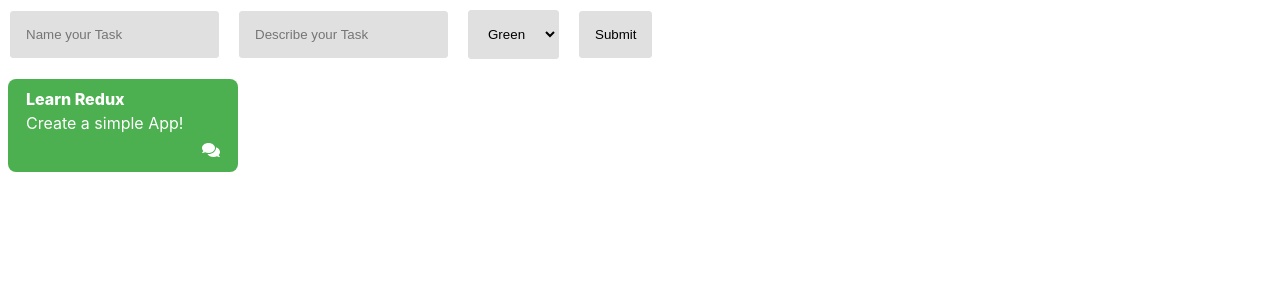
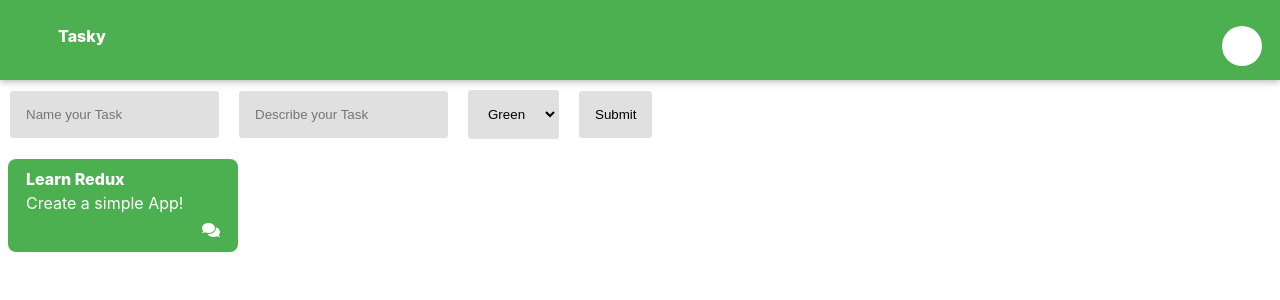
Before and after one commit to cjafet/tasky, a React (Create React App) app: page / in a window 1280 px wide. Shown: the top 300 px of the page. Built offline with nearby package versions, Linux system fonts and the light colour scheme.

Commit message:
Add Menu Component

```diff
--- a/src/App.js
+++ b/src/App.js
@@ -2,11 +2,12 @@
 import logo from './logo.svg';
 import './App.css';
 import TaskList from './components/TaskList';
-
+import Menu from './components/Menu';
 
 function App() {
   return (
     <div className="App">
+      <Menu />
       <TaskList />
     </div>
   );
--- /dev/null
+++ b/src/components/Menu.css
@@ -0,0 +1,31 @@
+.Menu {
+    background-color: #4caf50;
+    height: 80px;
+    box-shadow: 0 2px 5px 0 rgba(0, 0, 0, 0.16), 0 2px 10px 0 rgba(0, 0, 0, 0.12);
+}
+
+.Menu ul {
+    float: right;
+    display: inline-flex;
+    color: #ffffff;
+}
+
+.Logout {
+    color: #ffffff;
+}
+
+.UserPic {
+    width: 40px;
+    height: 40px;
+    border-radius: 50%;
+    background-color: #ffffff;
+}
+
+.UserIcon {
+    height: 80px;
+    margin: 0;
+}
+
+.Logo {
+    float: left;
+}
--- /dev/null
+++ b/src/components/Menu.js
@@ -0,0 +1,23 @@
+import React from "react";
+import './Menu.css';
+
+const Menu = user => {
+    return (
+        <div className="Menu">
+            <nav>
+                <div className="Logo">
+                    <ul>
+                        <li>Tasky</li>
+                    </ul>
+                </div>
+                <div>
+                    <ul>
+                        <li className="UserIcon"><div className="UserPic"></div></li>
+                    </ul>
+                </div>
+            </nav>
+        </div>
+    )
+}
+
+export default Menu;
```
Also changed, not shown: 1 other file (tests, documents, lock files or other folders).
